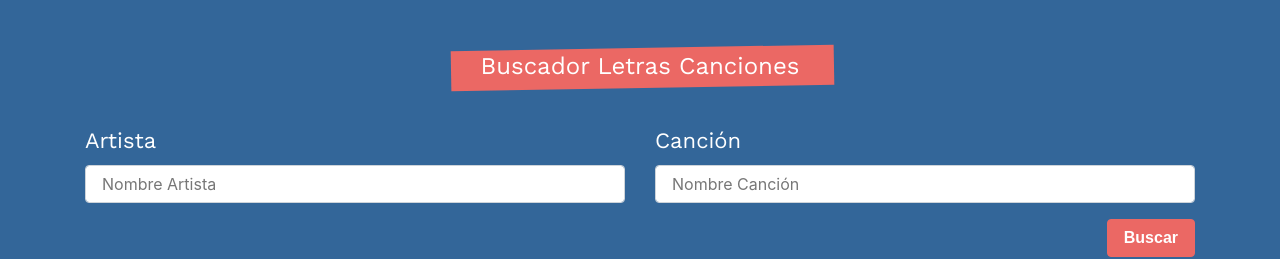
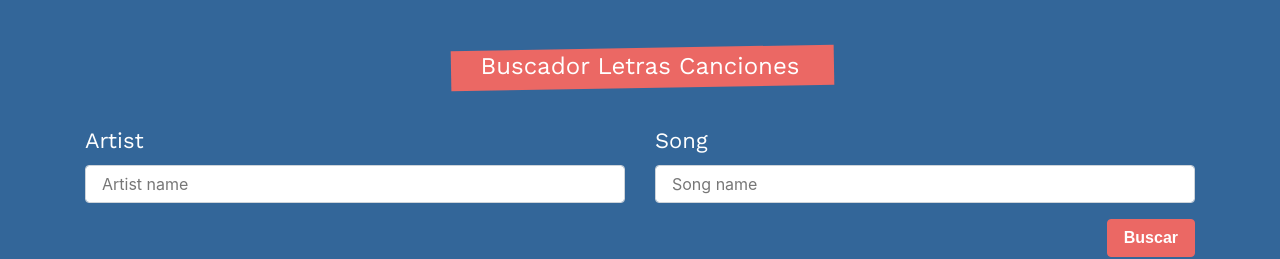
Before and after one commit to luisdev97/react-songs-lyrics, a React (Create React App) app: page / in a window 1280 px wide. Shown: the top 259 px of the page. Built offline with nearby package versions, Linux system fonts and the light colour scheme; a web font is replaced by a local one.

Commit message:
Update Form State

```diff
--- a/src/components/Form.jsx
+++ b/src/components/Form.jsx
@@ -1,6 +1,20 @@
 import React, { useState } from 'react';
 
 const Form = () => {
+
+
+    const [ dataSearch, setDataSearch ] = useState({
+        artist: '',
+        song: ''
+    });
+
+    const handleChange = e => {
+        setDataSearch({
+            ...dataSearch,
+            [e.target.name]: e.target.value
+        });
+    }
+
     return (
         <div className="bg-info">
           <div className="container">
@@ -12,24 +26,26 @@ const Form = () => {
                           <div className="row">
                               <div className="col-md-6">
                                 <div className="form-group">
-                                    <label>Artista</label>
+                                    <label>Artist</label>
                                     <input
                                         type="text"
                                         className="form-control"
-                                        name="artista"
-                                        placeholder="Nombre Artista"
+                                        name="artist"
+                                        placeholder="Artist name"
+                                        onChange={ handleChange }
                                         required
                                     />
                                 </div>
                               </div>
                               <div className="col-md-6">
                                 <div className="form-group">
-                                    <label>Canción</label>
+                                    <label>Song</label>
                                     <input
                                         type="text"
                                         className="form-control"
-                                        name="cancion"
-                                        placeholder="Nombre Canción"
+                                        name="song"
+                                        placeholder="Song name"
+                                        onChange={ handleChange }
                                         required
                                     />
                                 </div>
```
